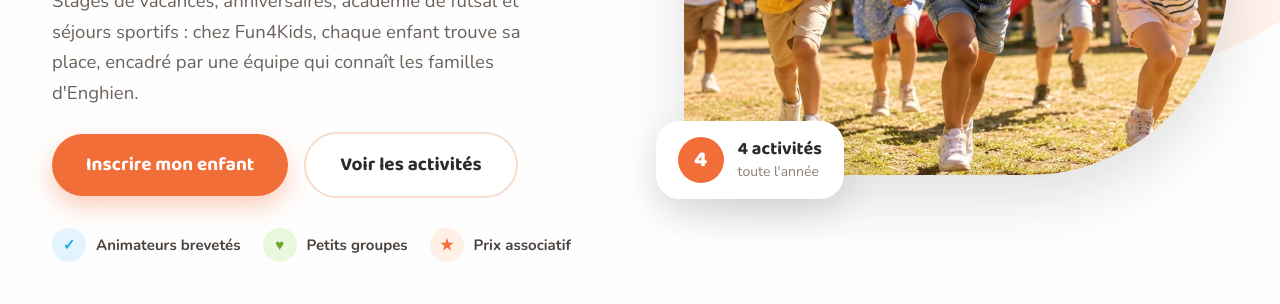
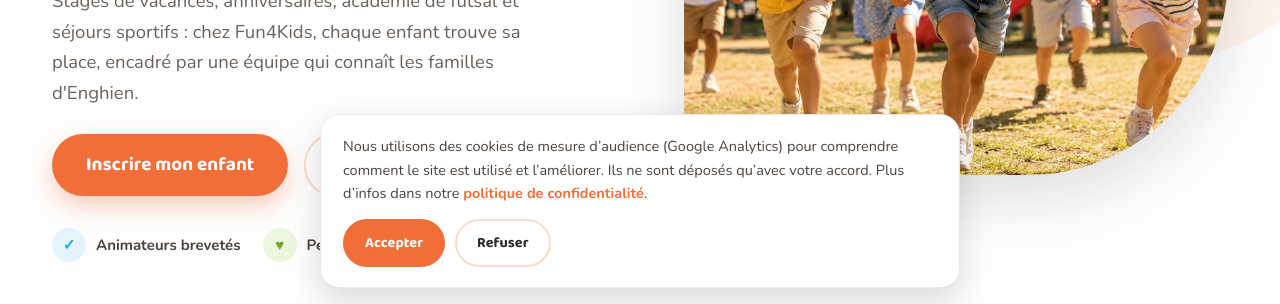
Before and after one commit to sofiane190704/Fun4kids, a website: page site/public/index.html in a window 1280 px wide. Shown: the part 496-800 px from the top of the page. Drawn offline with nearby package versions, Linux system fonts and the light colour scheme.

Commit message:
Add Google Analytics with cookie consent banner
- New public/js/consent.js: GA4 (G-N60LY0V06L) is only loaded after the visitor
  clicks Accepter on a bottom cookie banner; choice is remembered in localStorage.
  A 'Gérer les cookies' footer link (data-cookie-settings) reopens the banner.
- Included on all 9 pages (after main.js).
- Footer link added on the 8 pages that have a bottom-links footer section
  (inscription.html has none, matching the existing mentions-légales/vie-privée pattern).
- vie-privee.html updated to accurately describe Google Analytics usage,
  IP anonymization, consent-gating, and the opt-out link, replacing the
  previous 'no analytics' statement.

Co-Authored-By: Claude Sonnet 5 <noreply@anthropic.com>
Claude-Session: https://claude.ai/code/session_01RsfteBETYp3iRLnSEpGVpB

```diff
--- a/site/public/index.html
+++ b/site/public/index.html
@@ -317,10 +317,12 @@
       <a href="./mentions-legales.html">Mentions légales</a>
       <a href="./vie-privee.html">Vie privée</a>
       <a href="./mentions-legales.html">Statuts de l'ASBL</a>
+      <a href="#" data-cookie-settings>Gérer les cookies</a>
     </div>
   </div>
 </footer>
 
 <script src="./js/main.js"></script>
+<script src="./js/consent.js"></script>
 </body>
 </html>
--- /dev/null
+++ b/site/public/js/consent.js
@@ -0,0 +1,104 @@
+// Cookie consent + Google Analytics loader.
+// GA (gtag.js) is only injected once the visitor accepts — nothing is loaded, no cookie is
+// set, before that choice is made. The choice is remembered in localStorage.
+(function () {
+  var GA_ID = 'G-N60LY0V06L';
+  var STORAGE_KEY = 'f4k_cookie_consent'; // 'granted' | 'denied'
+
+  function getConsent() {
+    try { return localStorage.getItem(STORAGE_KEY); } catch (e) { return null; }
+  }
+
+  function setConsent(value) {
+    try { localStorage.setItem(STORAGE_KEY, value); } catch (e) {}
+  }
+
+  function loadAnalytics() {
+    if (window.__f4kGaLoaded) return;
+    window.__f4kGaLoaded = true;
+
+    var script = document.createElement('script');
+    script.async = true;
+    script.src = 'https://www.googletagmanager.com/gtag/js?id=' + GA_ID;
+    document.head.appendChild(script);
+
+    window.dataLayer = window.dataLayer || [];
+    function gtag() { window.dataLayer.push(arguments); }
+    window.gtag = gtag;
+    gtag('js', new Date());
+    gtag('config', GA_ID, { anonymize_ip: true });
+  }
+
+  function injectStyles() {
+    if (document.getElementById('cookie-banner-styles')) return;
+    var style = document.createElement('style');
+    style.id = 'cookie-banner-styles';
+    style.textContent =
+      '#cookie-banner{position:fixed;left:16px;right:16px;bottom:16px;z-index:9999;' +
+      'max-width:640px;margin:0 auto;background:#fff;border:1px solid var(--border,#F6E7DE);' +
+      'border-radius:20px;box-shadow:0 12px 32px rgba(46,42,39,0.18);' +
+      'padding:20px 22px;display:flex;flex-direction:column;gap:14px;' +
+      'font-family:var(--font-body,system-ui,sans-serif);color:var(--ink,#2E2A27)}' +
+      '#cookie-banner p{margin:0;font-size:14.5px;line-height:1.6;color:var(--ink-soft,#4A423D)}' +
+      '#cookie-banner a{color:var(--orange,#F26E38);font-weight:700}' +
+      '#cookie-banner .cb-actions{display:flex;gap:10px;flex-wrap:wrap}' +
+      '#cookie-banner button{font-family:var(--font-title,system-ui,sans-serif);' +
+      'font-size:14.5px;font-weight:700;border-radius:999px;padding:10px 20px;cursor:pointer;' +
+      'border:2px solid transparent;transition:background .15s,color .15s,border-color .15s}' +
+      '#cookie-banner .cb-accept{background:var(--orange,#F26E38);color:#fff}' +
+      '#cookie-banner .cb-accept:hover{background:var(--orange-dark,#D9542A)}' +
+      '#cookie-banner .cb-decline{background:#fff;color:var(--ink,#2E2A27);border-color:var(--border-strong,#F6DCCC)}' +
+      '#cookie-banner .cb-decline:hover{border-color:var(--orange,#F26E38);color:var(--orange,#F26E38)}';
+    document.head.appendChild(style);
+  }
+
+  function showBanner() {
+    injectStyles();
+    if (document.getElementById('cookie-banner')) return;
+
+    var el = document.createElement('div');
+    el.id = 'cookie-banner';
+    el.setAttribute('role', 'dialog');
+    el.setAttribute('aria-label', 'Consentement aux cookies');
+    el.innerHTML =
+      '<p>Nous utilisons des cookies de mesure d’audience (Google Analytics) pour comprendre ' +
+      'comment le site est utilisé et l’améliorer. Ils ne sont déposés qu’avec votre accord. ' +
+      'Plus d’infos dans notre <a href="./vie-privee.html">politique de confidentialité</a>.</p>' +
+      '<div class="cb-actions">' +
+      '<button type="button" class="cb-accept">Accepter</button>' +
+      '<button type="button" class="cb-decline">Refuser</button>' +
+      '</div>';
+    document.body.appendChild(el);
+
+    el.querySelector('.cb-accept').addEventListener('click', function () {
+      setConsent('granted');
+      loadAnalytics();
+      el.remove();
+    });
+    el.querySelector('.cb-decline').addEventListener('click', function () {
+      setConsent('denied');
+      el.remove();
+    });
+  }
+
+  // Exposed so a "Gérer les cookies" footer link can reopen the choice at any time.
+  window.openCookieSettings = function () {
+    var existing = document.getElementById('cookie-banner');
+    if (existing) existing.remove();
+    showBanner();
+  };
+
+  document.addEventListener('click', function (e) {
+    var link = e.target.closest && e.target.closest('[data-cookie-settings]');
+    if (!link) return;
+    e.preventDefault();
+    window.openCookieSettings();
+  });
+
+  var choice = getConsent();
+  if (choice === 'granted') {
+    loadAnalytics();
+  } else if (choice !== 'denied') {
+    document.addEventListener('DOMContentLoaded', showBanner);
+  }
+})();
```
Also changed, not shown: site/public/academie.html (+2 -0 lines), site/public/anniversaires.html (+2 -0 lines), site/public/contact.html (+2 -0 lines), site/public/inscription.html (+1 -0 lines), site/public/mentions-legales.html (+2 -0 lines), site/public/sejour.html (+2 -0 lines), site/public/stages.html (+2 -0 lines), site/public/vie-privee.html (+3 -1 lines).
